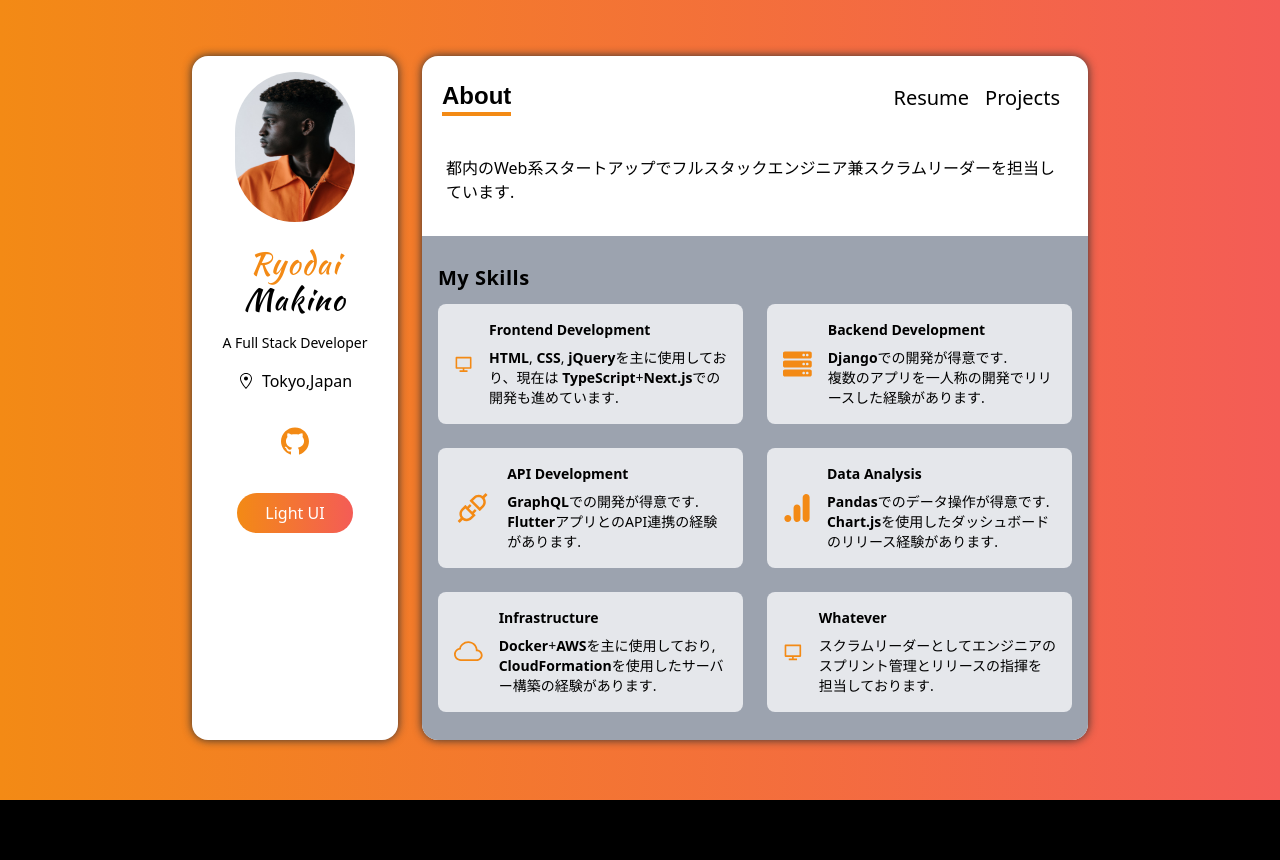
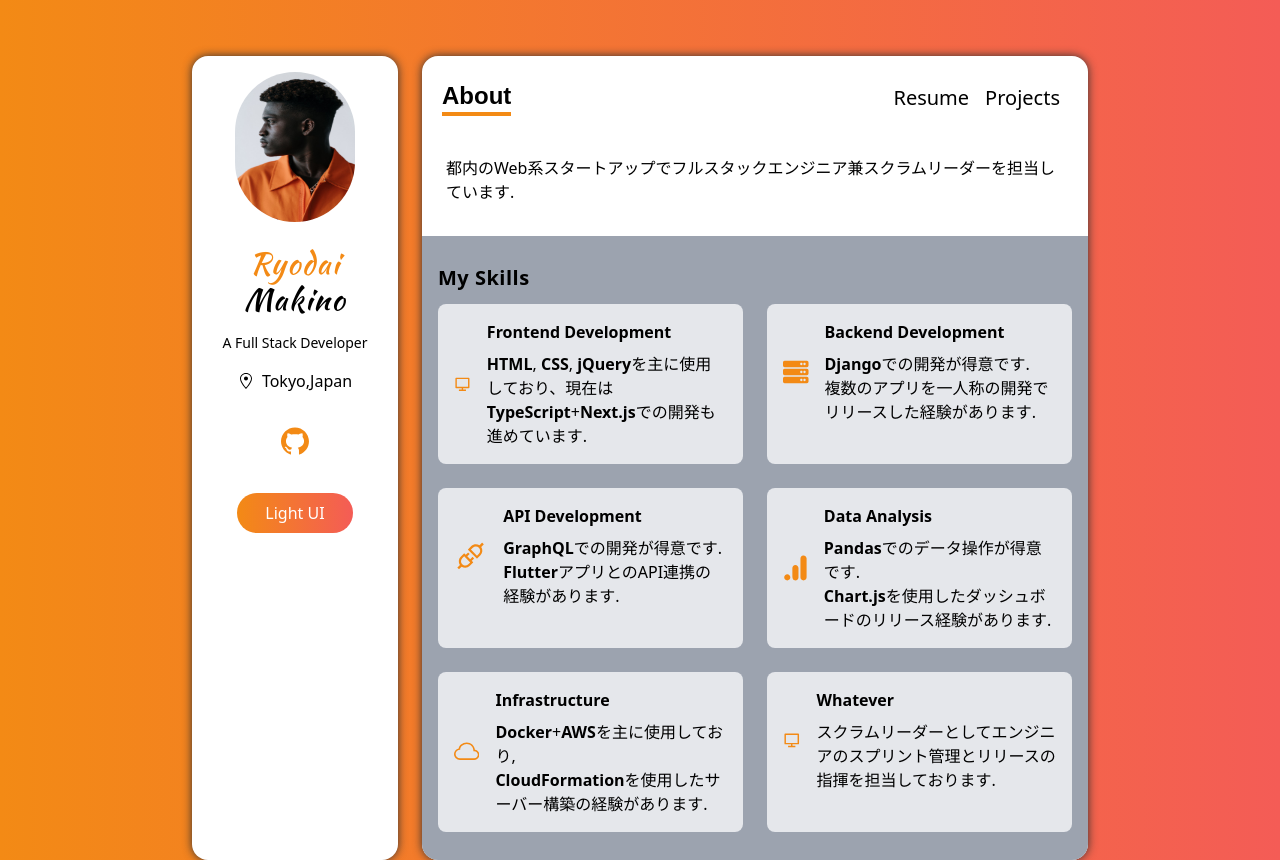
Before and after one commit to makidai/nextjs-portfolio, a Next.js app: page / in a window 1280 px wide. Before the commit the page ends 800 px from the top, so only its background shows below. Built offline with nearby package versions, Linux system fonts and the light colour scheme.

Commit message:
add animations

```diff
--- /dev/null
+++ b/animation.ts
@@ -0,0 +1,38 @@
+export const fadeInUp = {
+    initial: {
+        y: 60,
+        opacity: 0,
+    },
+    animate: {
+        y: 0,
+        opacity: 1,
+        transition: {},
+    },
+};
+export const stagger = {
+    initial: {},
+    animate: {
+        transition: {
+            staggerChildren: 0.1,
+        },
+    },
+};
+export const pageAnimation = {
+    hidden: {
+        opacity: 0,
+    },
+    visible: {
+        opacity: 1,
+        transition: {
+            delay: 0.1,
+            duration: 0.1,
+        },
+    },
+    exit: {
+        opacity: 0,
+        transition: {
+            delay: 0.1,
+            ease: "easeInOut",
+        },
+    },
+};
--- a/components/Bar.tsx
+++ b/components/Bar.tsx
@@ -1,4 +1,5 @@
 import { FunctionComponent } from "react";
+import { motion } from "framer-motion";
 
 import { Skill } from "../types";
 
@@ -7,15 +8,32 @@
 }) => {
     const bar_width = `${level}%`;
     return (
-        <div className="my-2 font-sans text-white bg-gray-300 rounded-full dark:bg-dark-300 dark:bg-black-500">
-            <div
-                className="flex items-center px-4 py-1 rounded-full bg-gradient-to-r from-orange to-red"
+        <div className="my-2 font-sans text-white bg-gray-200 rounded-full dark:bg-black-500">
+            <motion.div
+                className="flex items-center px-4 py-1 rounded-full"
                 style={{
                     width: bar_width,
+                    backgroundImage: "linear-gradient(90deg,#F38A15,#F45C56)",
                 }}
+                variants={{
+                    initial: {
+                        width: 0,
+                    },
+                    animate: {
+                        width: bar_width,
+                        transition: {
+                            duration: 0.4,
+                            type: "spring",
+                            damping: 10,
+                            stiffness: 100,
+                        },
+                    },
+                }}
+                animate="animate"
+                initial="initial"
             >
                 <Icon className="mr-3" /> {name}
-            </div>
+            </motion.div>
         </div>
     );
 };
--- a/package.json
+++ b/package.json
@@ -9,6 +9,7 @@
     "lint": "next lint"
   },
   "dependencies": {
+    "framer-motion": "^3.10.3",
     "next": "11.1.2",
     "next-themes": "^0.0.15",
     "react": "17.0.2",
--- a/pages/index.tsx
+++ b/pages/index.tsx
@@ -1,9 +1,17 @@
+import { motion } from "framer-motion";
 import { services } from "../data";
 import ServiceCard from "../components/ServiceCard";
+import { pageAnimation, stagger, fadeInUp } from "../animation";
 
 const index = () => {
     return (
-        <div className="flex flex-col flex-grow px-6 pt-1 ">
+        <motion.div
+            className="flex flex-col flex-grow px-6 pt-1"
+            variants={pageAnimation}
+            initial="hidden"
+            animate="visible"
+            exit="exit"
+        >
             <h6 className="my-3 font-sans text-base font-medium">
                 都内のWeb系スタートアップでフルスタックエンジニア兼スクラムリーダーを担当しています.
             </h6>
@@ -15,18 +23,24 @@
                     My Skills
                 </h4>
 
-                <div className="grid gap-6 my-3 font-sans text-sm md:grid-cols-2">
+                <motion.div
+                    className="grid gap-6 my-3 font-sans md:grid-cols-2"
+                    variants={stagger}
+                    animate="animate"
+                    initial="initial"
+                >
                     {services.map((service) => (
-                        <div
-                            className="col-span-2 p-2 bg-gray-200 rounded-lg dark:bg-dark-200 md:col-span-1 "
+                        <motion.div
+                            variants={fadeInUp}
+                            className="col-span-2 p-2 bg-gray-200 rounded-lg dark:bg-black-500 lg:col-span-1 "
                             key={service.title}
                         >
                             <ServiceCard service={service} />
-                        </div>
+                        </motion.div>
                     ))}
-                </div>
+                </motion.div>
             </div>
-        </div>
+        </motion.div>
     );
 };
 
--- a/pages/resume.tsx
+++ b/pages/resume.tsx
@@ -1,12 +1,18 @@
 import Bar from "../components/Bar";
 import { languages, environments } from "../data";
+import { motion } from "framer-motion";
+import { fadeInUp } from "../animation";
 
 const Resume = () => {
     return (
         <div className="px-6 py-2">
             {/* //! Education & Experience */}
             <div className="grid gap-6 md:grid-cols-2">
-                <div>
+                <motion.div
+                    variants={fadeInUp}
+                    animate="animate"
+                    initial="initial"
+                >
                     <h5 className="my-3 font-sans text-xl font-bold">学歴</h5>
                     <div className="">
                         <h5 className="my-2 font-sans text-sm font-bold">
@@ -23,8 +29,12 @@
                             YouTubeやUdemyなどのオンライン教材を主に使用しました.
                         </p>
                     </div>
-                </div>
-                <div>
+                </motion.div>
+                <motion.div
+                    variants={fadeInUp}
+                    animate="animate"
+                    initial="initial"
+                >
                     <h5 className="my-3 font-sans text-xl font-bold">経歴</h5>
                     <div className="">
                         <h5 className="my-2 font-sans text-sm font-bold">
@@ -41,7 +51,7 @@
                             現在はスクラムリーダーとして、スプリント管理・リリースの指揮を担当しています.
                         </p>
                     </div>
-                </div>
+                </motion.div>
             </div>
 
             <div className="grid gap-9 md:grid-cols-2">
```
Also changed, not shown: 1 other file (tests, documents, lock files or other folders). Lines whose indentation alone changed are shown as unchanged.
